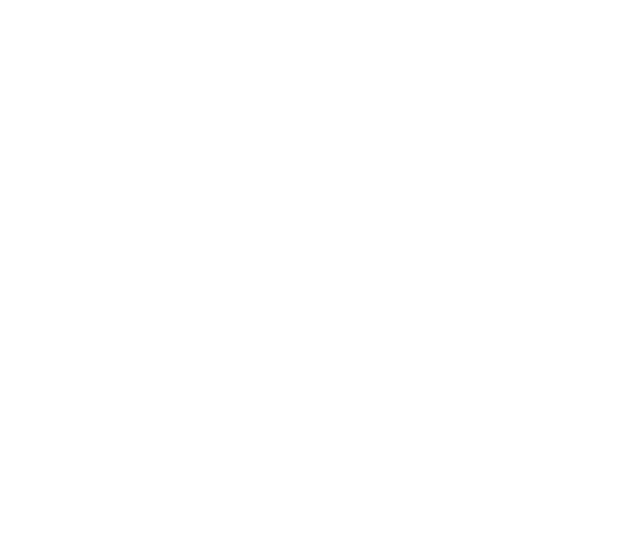
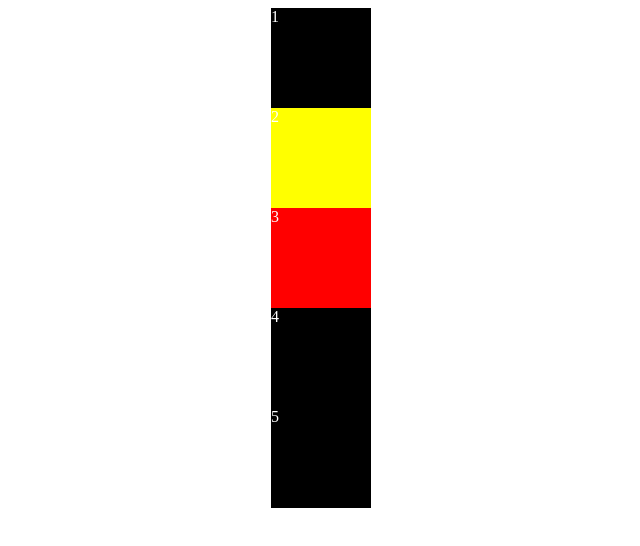
Before and after one commit to runa4421/HTML_school, a plain HTML site: page 20261023_js/index.html in a window 1280 px wide. Shown: the whole page, without its empty margins (319-959 px from the left). Drawn offline with nearby package versions, Linux system fonts and the light colour scheme.

Commit message:
src修正

```diff
--- a/20261023_js/index.html
+++ b/20261023_js/index.html
@@ -7,6 +7,6 @@
 </head>
 <body>
 
-    <script src="p5.js"></script>
+    <script src="script.js"></script>
 </body>
 </html>
```
